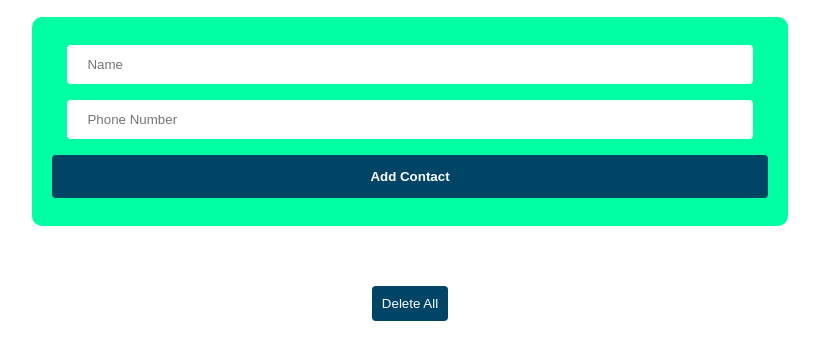
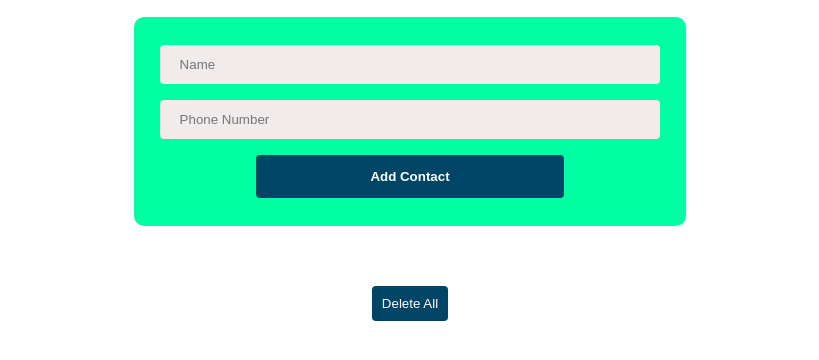
Before and after one commit to Jidraph1/ContactManagementApp, a plain HTML site: page index.html in a window 1280 px wide. Shown: the part 98-458 px from the top of the page, without its empty margins (230-1049 px from the left). Drawn offline with Linux system fonts and the light colour scheme.

Commit message:
refactored css

```diff
--- a/style.css
+++ b/style.css
@@ -13,7 +13,7 @@ body{
     flex-direction: column;
     justify-content: center;
     align-items: center;
-    width: 70vw;
+    width: 50vw;
     margin: 2em auto;
     text-align: center;
 
@@ -29,7 +29,7 @@ body{
 
 
 
-  h1, h2 {
+  h1 {
     text-align: center;
     color: #004466;
     margin-bottom: .8em;
@@ -40,11 +40,9 @@ body{
     padding: 12px 20px;
     margin: 8px 0;
     border: none;
-    outline: none;
     border-radius: 4px;
     color: #004466;
-    background-color: #fff;
-    /* resize: none; */
+    background-color:  #f1ebeb;
   }
 
   input[type="number"] {
@@ -52,18 +50,13 @@ body{
     padding: 12px 20px;
     margin: 8px 0;
     border: none;
-    outline: none;
     border-radius: 4px;
     color: #004466;
-    background-color: #fff;
-    resize: none;
+    background-color: #f1ebeb;
   }
 
-
-
-
   button[type="submit"] {
-    width: 100%;
+    width: 60%;
     background-color: #004466;
     color: #fff;
     font-weight: 600;
```
